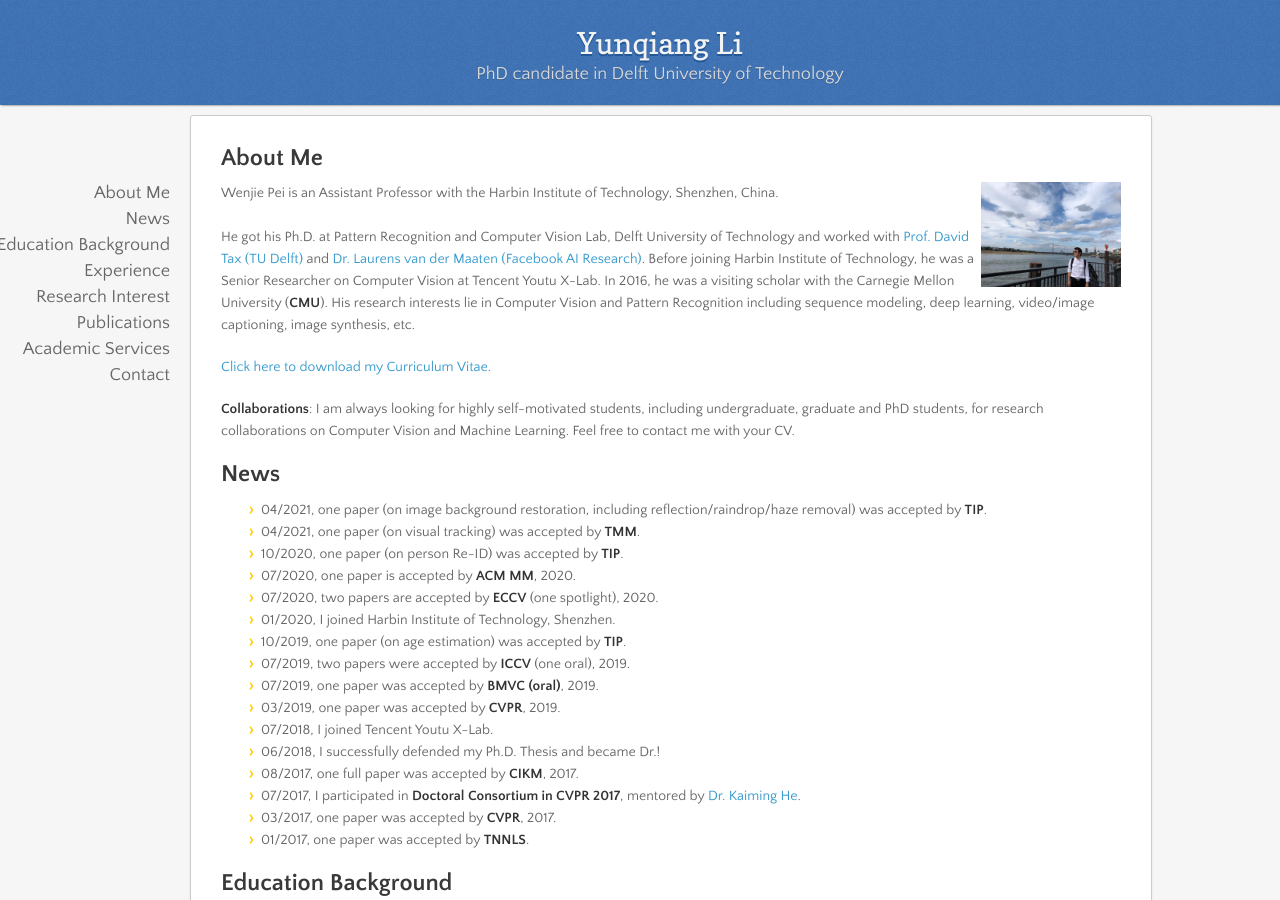
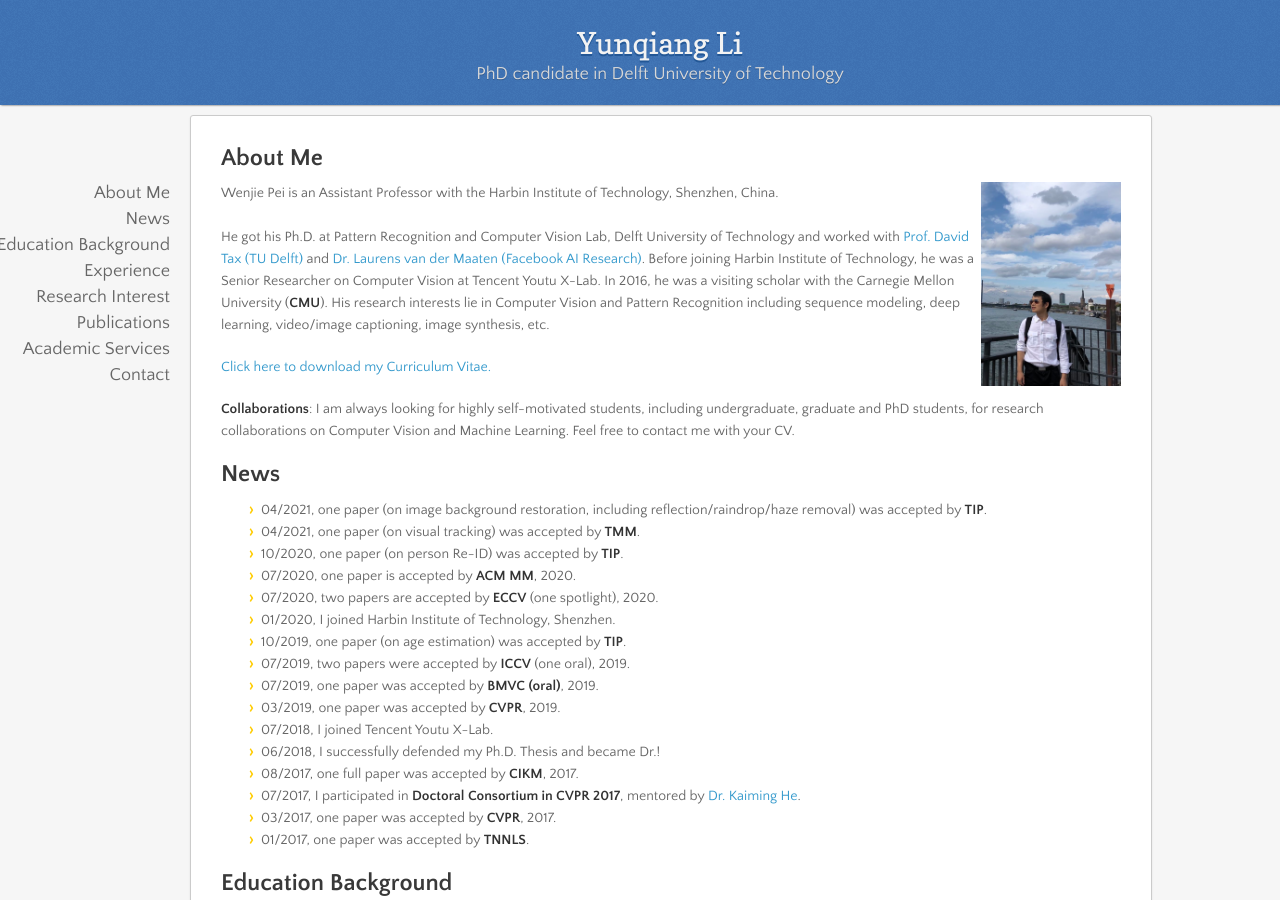
Before and after one commit to liyunqianggyn/liyunqianggyn.github.io, a Jekyll site: the page built from index.md, in a window 1280 px wide and 900 px high. Built offline with Jekyll 4.4.1, drawn with Linux system fonts in a browser that asks for light colours; nearby versions of some CDN libraries; our own code applies the rules of GitHub Pages for plain Markdown files.

Commit message:
Update index.md

```diff
--- a/index.md
+++ b/index.md
@@ -1,6 +1,6 @@
 ## About Me
 
-<img align="right" width='140' src="yunqiang.jpg">
+<img align="right" width='140' src="yunqiang1.jpg">
 Wenjie Pei is an Assistant Professor with the Harbin Institute of Technology, Shenzhen, China.
 <br />
 He got his Ph.D. at Pattern Recognition and Computer Vision Lab, Delft University of Technology and worked with [Prof. David Tax (TU Delft)](https://scholar.google.com/citations?user=Q9U33SsAAAAJ) and [Dr. Laurens van der Maaten (Facebook AI Research)](https://lvdmaaten.github.io/). Before joining Harbin Institute of Technology, he was a Senior Researcher on Computer Vision at Tencent Youtu X-Lab. In 2016, he was a visiting scholar with the Carnegie Mellon University (__CMU__). His research
```
